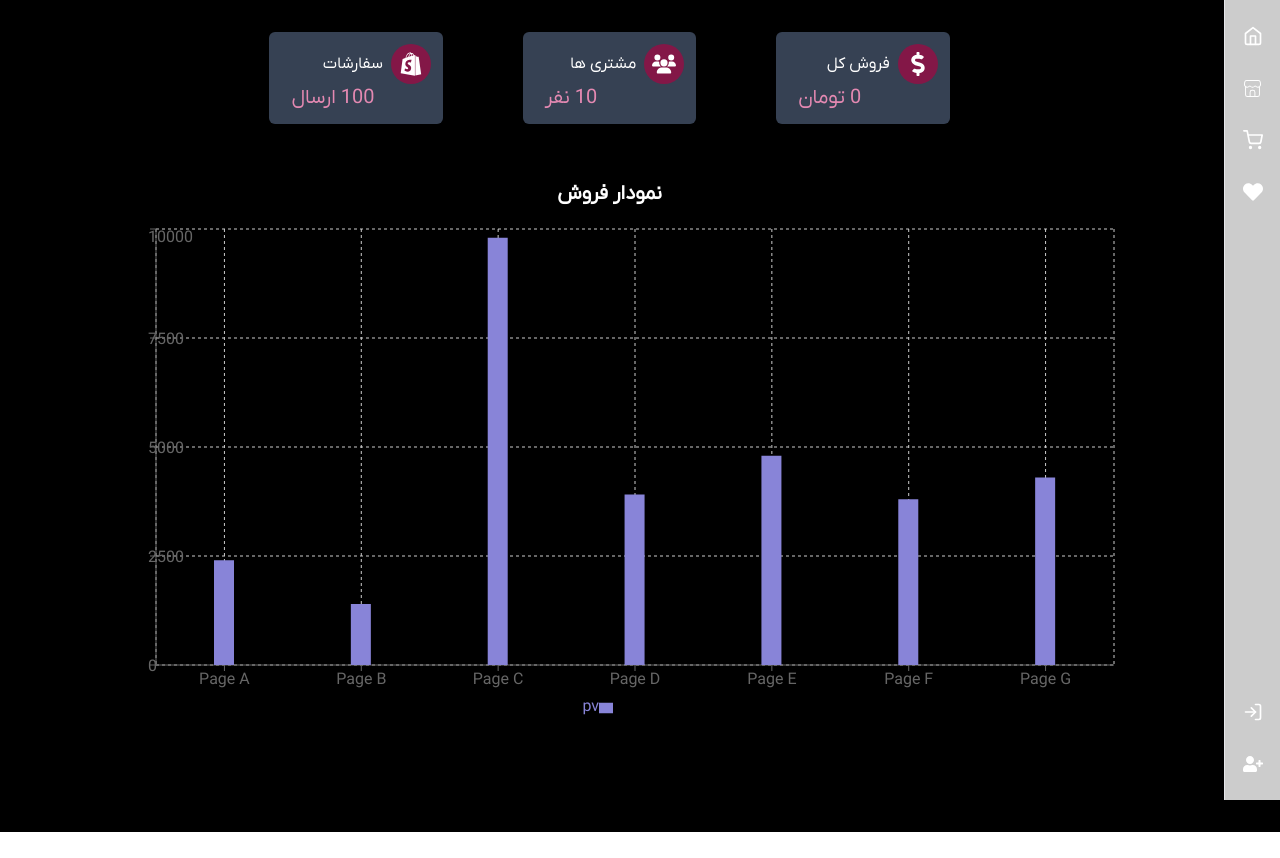
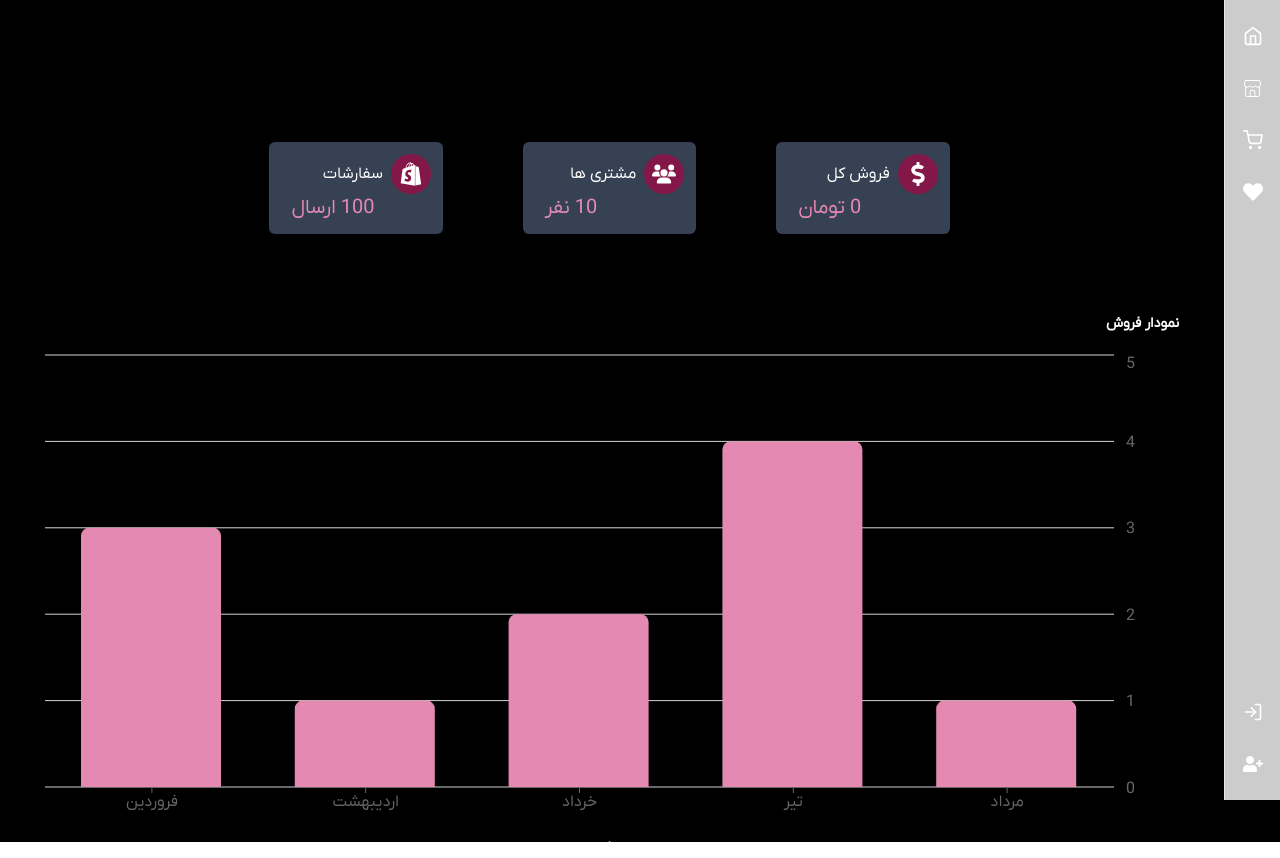
Before and after one commit to Mohammad-Reza-Mehdizadeh1999/e-commerce, a React (Vite) app: page /admin/dashboard in a window 1280 px wide. Before the commit the page ends 832 px from the top, so only its background shows below. Built offline with nearby package versions, Linux system fonts and the light colour scheme.

Commit message:
style: fixing the chart style

```diff
--- a/src/index.css
+++ b/src/index.css
@@ -8,6 +8,7 @@
     --color-black: #000;
     --color-bg-dark: #161616;
     --color-gray: #d4d4d4;
+    --color-gray-dark: #696969;
   }
 }
 @font-face {
--- a/src/pages/AdminDashboard.jsx
+++ b/src/pages/AdminDashboard.jsx
@@ -1,133 +1,87 @@
-import { useState } from "react";
+
 import { FaDollarSign, FaShopify } from "react-icons/fa";
 import { FaUsers } from "react-icons/fa6";
+import {
+  BarChart,
+  Bar,
+  XAxis,
+  YAxis,
+  Tooltip,
+  ResponsiveContainer,
+  CartesianGrid,
+} from "recharts";
+import AdmainDashboardStatusCard from "../components/AdmainDashboardStatusCard";
+import { useState } from "react";
 
-import AdmainDashboardStatusCard from "../components/AdmainDashboardStatusCard";
-import { BarChart, Bar, XAxis, YAxis, CartesianGrid, Tooltip, Legend, ResponsiveContainer } from 'recharts';
 
-export default function AdminDashboard() {
-  const [admainDashboardCardDatas, setAdmainDashboardCardDatas] = useState([
+const data = [
+  { month: "فروردین", sale: 3 },
+  { month: "اردیبهشت", sale: 1 },
+  { month: "خرداد", sale: 2 },
+  { month: "تیر", sale: 4 },
+  { month: "مرداد", sale: 1 },
+];
+const dataMax = Math.max(...data.map((item) => item.sale));
+const AdminDashboard = () => {
+
+    const [admainDashboardCardDatas, setAdmainDashboardCardDatas] = useState([
     { id: 1, icon: <FaDollarSign />, title: "فروش کل", data: 0, word: "تومان" },
     { id: 2, icon: <FaUsers />, title: "مشتری ها", data: 10, word: "نفر" },
     { id: 3, icon: <FaShopify />, title: "سفارشات", data: 100, word: "ارسال" },
   ]);
 
-  const data = [
-    {
-      name: "Page A",
-      uv: 4000,
-      pv: 2400,
-      amt: 2400,
-    },
-    {
-      name: "Page B",
-      uv: 3000,
-      pv: 1398,
-      amt: 2210,
-    },
-    {
-      name: "Page C",
-      uv: 2000,
-      pv: 9800,
-      amt: 2290,
-    },
-    {
-      name: "Page D",
-      uv: 2780,
-      pv: 3908,
-      amt: 2000,
-    },
-    {
-      name: "Page E",
-      uv: 1890,
-      pv: 4800,
-      amt: 2181,
-    },
-    {
-      name: "Page F",
-      uv: 2390,
-      pv: 3800,
-      amt: 2500,
-    },
-    {
-      name: "Page G",
-      uv: 3490,
-      pv: 4300,
-      amt: 2100,
-    },
-  ];
-
-  const getIntroOfPage = (label) => {
-    if (label === "Page A") {
-      return "Page A is about men's clothing";
-    }
-    if (label === "Page B") {
-      return "Page B is about women's dress";
-    }
-    if (label === "Page C") {
-      return "Page C is about women's bag";
-    }
-    if (label === "Page D") {
-      return "Page D is about household goods";
-    }
-    if (label === "Page E") {
-      return "Page E is about food";
-    }
-    if (label === "Page F") {
-      return "Page F is about baby food";
-    }
-    return "";
-  };
-
-  const CustomTooltip = ({ active, payload, label }) => {
-    const isVisible = active && payload && payload.length;
-    return (
-      <div
-        className="custom-tooltip"
-        style={{ visibility: isVisible ? "visible" : "hidden" }}
-      >
-        {isVisible && (
-          <>
-            <p className="label">{`${label} : ${payload[0].value}`}</p>
-            <p className="intro">{getIntroOfPage(label)}</p>
-            <p className="desc">Anything you want can be displayed here.</p>
-          </>
-        )}
-      </div>
-    );
-  };
 
   return (
-    <div className="min-h-screen">
+    <>
+      <div className="flex flex-col gap-10 pt-[110px] mb-[10px]  relative  min-h-screen ">
       <div className="w-[60%] mx-auto grid grid-cols-1 md:grid-cols-3 gap-20 p-4">
         {admainDashboardCardDatas.map((card) => (
           <AdmainDashboardStatusCard {...card} key={card.id} />
         ))}
       </div>
+        <div className="w-full  rounded-2xl p-6 max-w-[1500px] mx-auto h-[520px]">
+          <h3 className="text-secondary-light mb-4 text-sm font-bold text-right dark:text-[var(--color-secondary-dark)]">
+            نمودار فروش
+          </h3>
+          <div className="w-full h-full">
+            <ResponsiveContainer width="100%" height="100%">
+              <BarChart data={data}>
+                <CartesianGrid
+                  vertical={false}
+                  stroke="var(--color-gray)"
+                  strokeDasharray=""
+                />
 
-      <div className="w-[90%] mx-auto mt-10 h-[500px]">
-        <h2 className="mb-4 text-xl font-bold text-center">نمودار فروش</h2>
-        <ResponsiveContainer width="100%" height="100%">
-          <BarChart
-            width={500}
-            height={300}
-            data={data}
-            margin={{
-              top: 5,
-              right: 30,
-              left: 20,
-              bottom: 5,
-            }}
-          >
-            <CartesianGrid strokeDasharray="3 3" />
-            <XAxis dataKey="name" />
-            <YAxis />
-            <Tooltip content={CustomTooltip} />
-            <Legend />
-            <Bar dataKey="pv" barSize={20} fill="#8884d8" />
-          </BarChart>
-        </ResponsiveContainer>
+                <XAxis dataKey="month" />
+                <YAxis
+                  tickMargin={15}
+                  domain={[0, dataMax + 1]}
+                  ticks={[...Array(dataMax + 2).keys()]}
+                  orientation="right"
+                  axisLine={false}
+                  tickLine={false}
+                />
+
+                <Tooltip
+                  contentStyle={{ backgroundColor: "var(--color-gray)", color: "var(--color-gray-dark)" }}
+                  cursor={{ fill: "rgba(233,30,99,0.1)" }}
+                />
+                <Bar
+                  dataKey="sale"
+                  fill="var(--color-pink-primary)"
+                  radius={[8, 8, 0, 0]}
+                  barSize={140}
+                />
+              </BarChart>
+            </ResponsiveContainer>
+          </div>
+          <p className="text-secondary-light mt-4 text-sm font-bold text-center  dark:text-[var(--color-secondary-dark)">
+           ماه
+          </p>
+        </div>
       </div>
-    </div>
+    </>
   );
-}
+};
+
+export default AdminDashboard;
```
Also changed, not shown: src/api/requests/logout.js (added).
